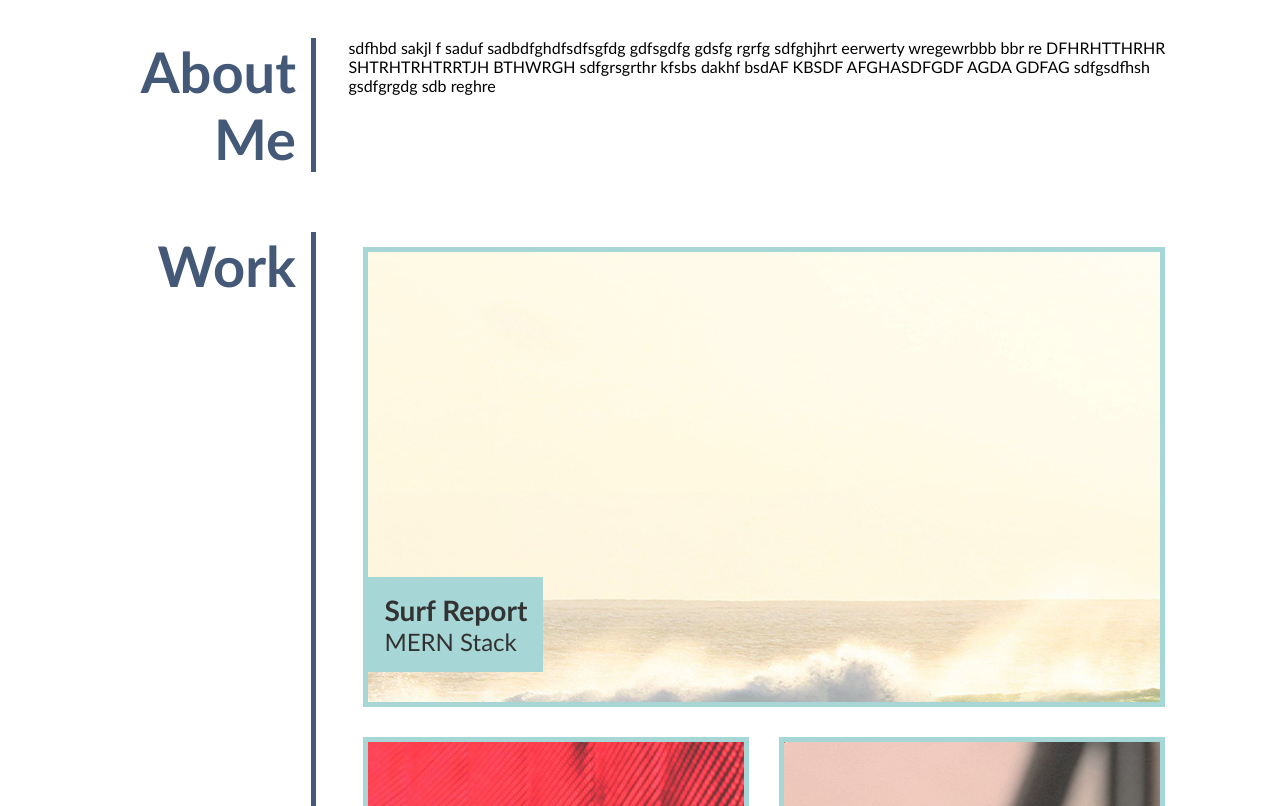
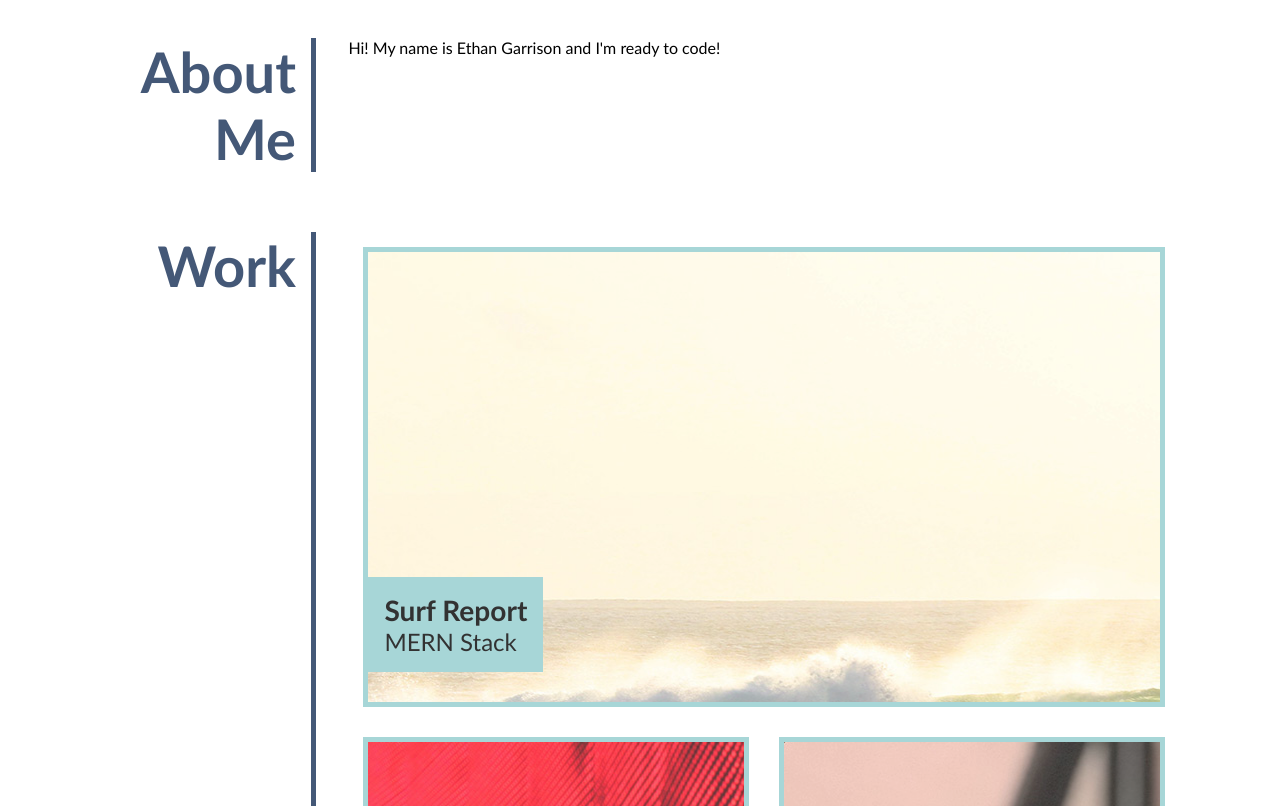
Before and after one commit to EGARRISXN/Portfolio, a plain HTML site: page index.html in a window 1280 px wide. Shown: the part 294-1100 px from the top of the page. Drawn offline with Linux system fonts and the light colour scheme.

Commit message:
I need help

```diff
--- a/index.html
+++ b/index.html
@@ -31,7 +31,7 @@
   <section class="section1">
     <h2 class="aside-header">About<br />Me</h2>
     <div class="content">
-      <p>sdfhbd sakjl f  saduf sadbdfghdfsdfsgfdg gdfsgdfg gdsfg rgrfg sdfghjhrt eerwerty wregewrbbb bbr re DFHRHTTHRHR SHTRHTRHTRRTJH BTHWRGH sdfgrsgrthr kfsbs dakhf bsdAF KBSDF AFGHASDFGDF AGDA GDFAG sdfgsdfhsh gsdfgrgdg sdb reghre</p>
+      <p>Hi! My name is Ethan Garrison and I'm ready to code!</p>
     </div>
   </section>
 
```
